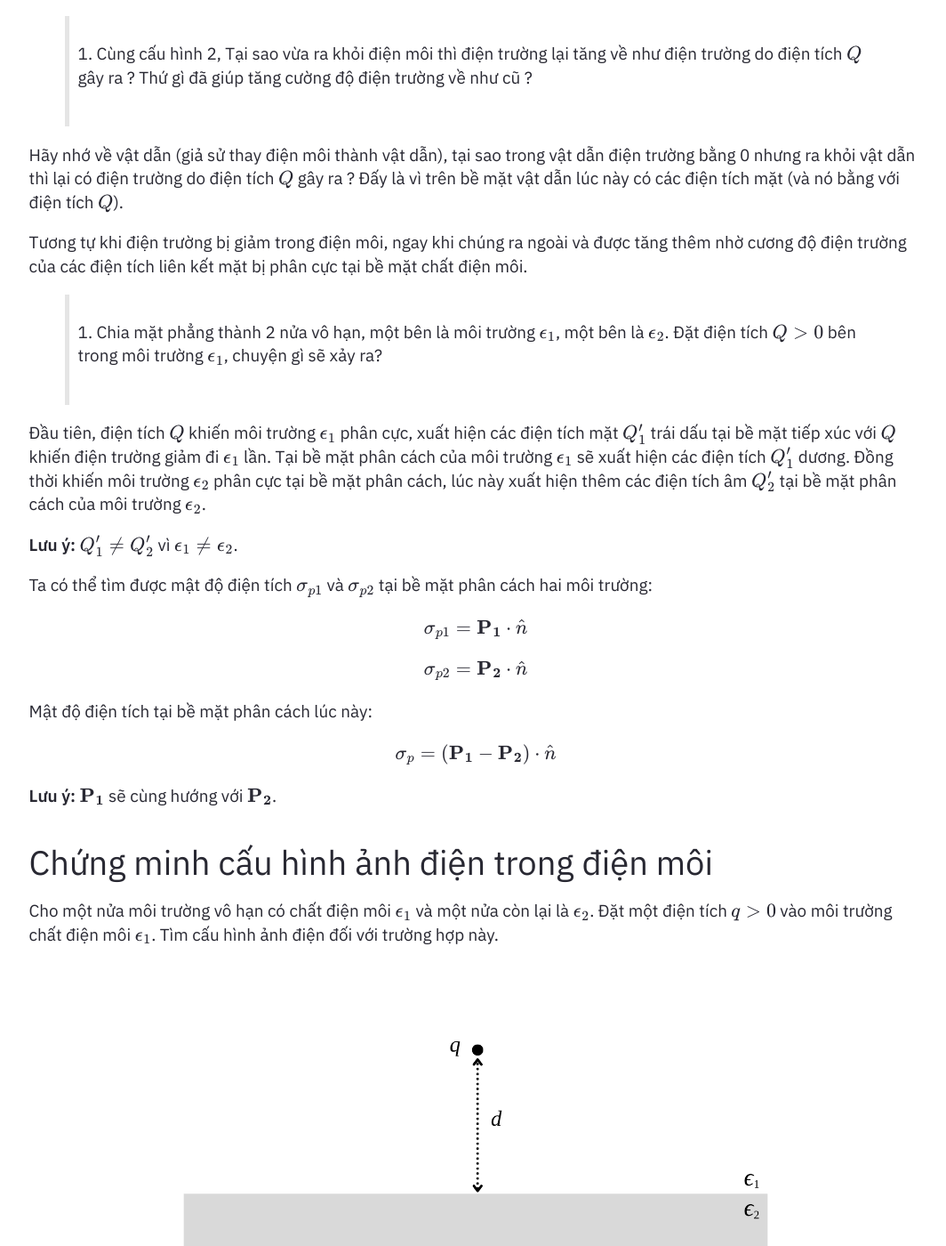
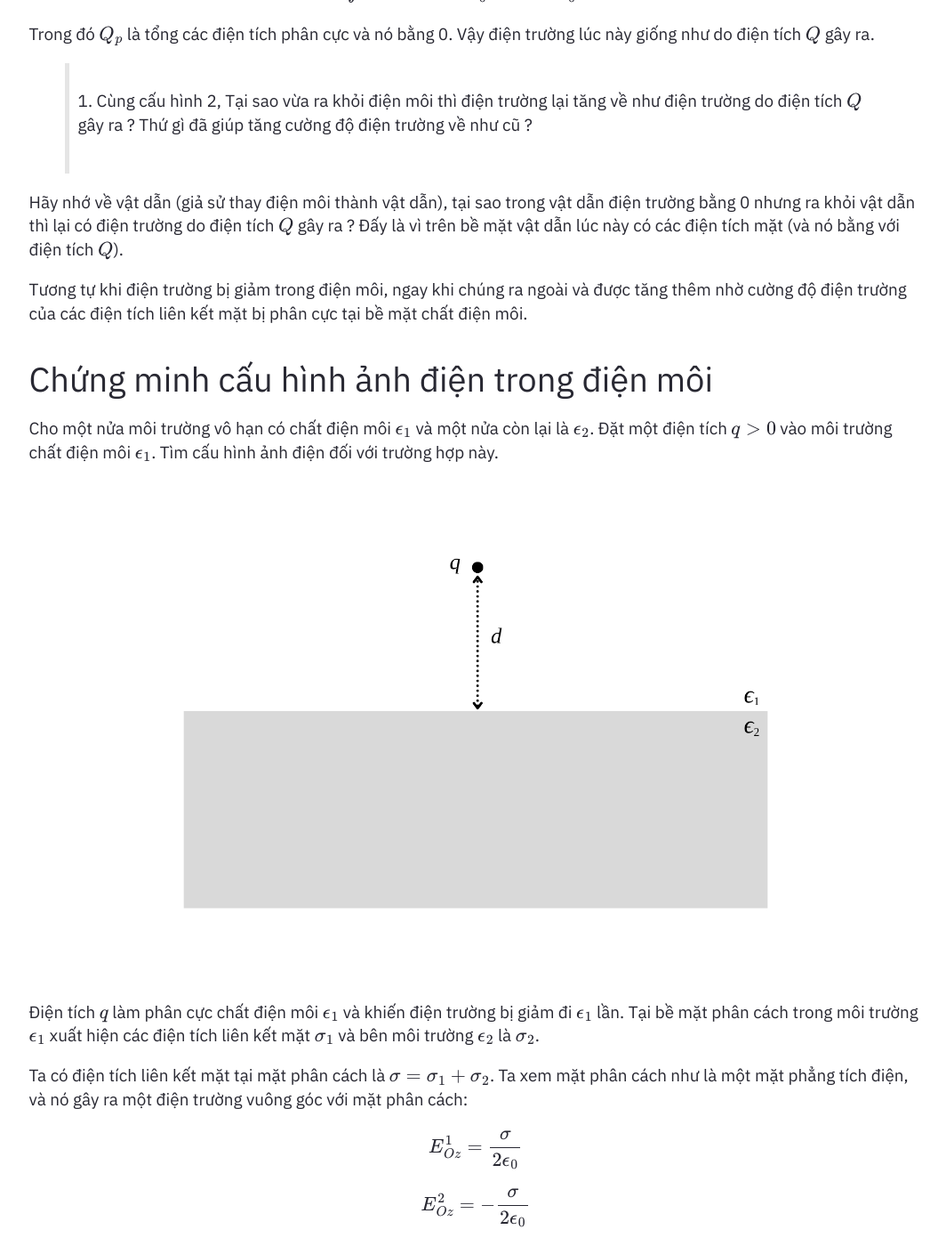
Before and after one commit to SilverTD/SilverTD.github.io, a Jekyll site: the page built from _posts/2024-3-31-Anh-dien-trong-moi-truong-dien-moi.md, in a window 1280 px wide and 1400 px high, scrolled down 2518 px. Shown: the whole window at 89% size, without its empty margins (105-1169 px from the left). Built offline with Jekyll 4.4.1, drawn with Linux system fonts in a browser that asks for light colours; formulas are drawn with MathJax 3; some of the changed text lies outside the part shown.

Commit message:
Update 2024-3-31-Anh-dien-trong-moi-truong-dien-moi.md

```diff
--- a/_posts/2024-3-31-Anh-dien-trong-moi-truong-dien-moi.md
+++ b/_posts/2024-3-31-Anh-dien-trong-moi-truong-dien-moi.md
@@ -1,6 +1,8 @@
 ---
 
 title: Ảnh điện và sự phân cực trong môi trường điện môi (31/3/2024)
+thumbnail: https://silvertd.github.io/assets/img/method_of_image_1.png
+description: Một bài viết về phương pháp ảnh điện trong môi trường điện môi.
 ---
 
 # Điều kiện biên
@@ -21,7 +23,7 @@ E_{2t} - E_{1t} = 0
 \end{equation}
 $$
 
-Trong trường tĩnh điện, điện trường không đổi do đó $\nabla \times \mathbf{E} = 0$, ngược lại $\nabla \times \mathbf{D} = \nabla \times \mathbf{P} \not= 0$.
+Trong trường tĩnh điện, điện trường không đổi do đó $\nabla \times \mathbf{E} = 0$, ngược lại $\nabla \times \mathbf{D} = \nabla \times \mathbf{P}$ (có thể bằng $0$ hoặc khác $0$).
 
 Tuy nhiên nếu dùng định lý Gauss cho vector điện trường:
 
@@ -81,7 +83,7 @@ Tổng điện tích lúc này bao gồm $Q = q + q_p = \frac{q}{\epsilon_r}$.
 
 Ngược lại, nếu môi trường điện môi là hữu hạn thì ta không thể bỏ qua sự ảnh hưởng của các điện tích dương nằm ở rìa môi trường điện môi này. Nhìn vào chất điện môi của một tụ điện, ta thấy 2 rìa của chất điện môi bị phân cực với cùng điện tích và trái dấu nhau.
 
-> 2. Giả sử một quả cầu điện tích $Q > 0$ bán kính $a$, được bao quanh bởi một quả cầu điện môi đồng tâm bán kính $b$. Điện trường bên trong và bên ngoài quả cầu điện môi sẽ như nào ?
+> 2. Giả sử một quả cầu điện tích $Q > 0$ bán kính $a$, được bao quanh bởi một quả cầu điện môi đồng tâm bán kính $b > a$. Điện trường bên trong và bên ngoài quả cầu điện môi sẽ như nào ?
 
 Khi này điện tích $Q$ gây ra điện trường làm phân cực điện môi, tuy nhiên quả cầu điện môi sẽ bị phân cực thành phần âm và phần dương (vì chất điện môi lúc này là hữu hạn). Phần âm tại bề mặt tiếp xúc với $Q$ và phân dương cùng độ lớn tại bề mặt quả cầu điện môi.
 
@@ -115,37 +117,7 @@ Trong đó $Q_p$ là tổng các điện tích phân cực và nó bằng 0. V
 
 Hãy nhớ về vật dẫn (giả sử thay điện môi thành vật dẫn), tại sao trong vật dẫn điện trường bằng 0 nhưng ra khỏi vật dẫn thì lại có điện trường do điện tích $Q$ gây ra ? Đấy là vì trên bề mặt vật dẫn lúc này có các điện tích mặt (và nó bằng với điện tích $Q$).
 
-Tương tự khi điện trường bị giảm trong điện môi, ngay khi chúng ra ngoài và được tăng thêm nhờ cương độ điện trường của các điện tích liên kết mặt bị phân cực tại bề mặt chất điện môi.
-
-> 4. Chia mặt phẳng thành 2 nửa vô hạn, một bên là môi trường $\epsilon_1$, một bên là $\epsilon_2$. Đặt điện tích $Q > 0$ bên trong môi trường $\epsilon_1$, chuyện gì sẽ xảy ra?
-
-Đầu tiên, điện tích $Q$ khiến môi trường $\epsilon_1$ phân cực, xuất hiện các điện tích mặt $Q_1'$ trái dấu tại bề mặt tiếp xúc với $Q$ khiến điện trường giảm đi $\epsilon_1$ lần. Tại bề mặt phân cách của môi trường $\epsilon_1$ sẽ xuất hiện các điện tích $Q_1'$ dương. Đồng thời khiến môi trường $\epsilon_2$ phân cực tại bề mặt phân cách, lúc này xuất hiện thêm các điện tích âm $Q_2'$ tại bề mặt phân cách của môi trường $\epsilon_2$.
-
-<b>Lưu ý:</b> $Q_1' \not= Q_2'$ vì $\epsilon_1 \not= \epsilon_2$.
-
-Ta có thể tìm được mật độ điện tích $\sigma_{p1}$ và $\sigma_{p2}$ tại bề mặt phân cách hai môi trường:
-
-$$
-\begin{equation*}
-\sigma_{p1} = \mathbf{P_1} \cdot \hat{n}
-\end{equation*}
-$$
-
-$$
-\begin{equation*}
-\sigma_{p2} = \mathbf{P_2} \cdot \hat{n}
-\end{equation*}
-$$
-
-Mật độ điện tích tại bề mặt phân cách lúc này:
-
-$$
-\begin{equation}
-\sigma_p = (\mathbf{P_1} - \mathbf{P_2}) \cdot \hat{n}
-\end{equation}
-$$
-
-<b>Lưu ý:</b> $\mathbf{P_1}$ sẽ cùng hướng với $\mathbf{P_2}$.
+Tương tự khi điện trường bị giảm trong điện môi, ngay khi chúng ra ngoài và được tăng thêm nhờ cường độ điện trường của các điện tích liên kết mặt bị phân cực tại bề mặt chất điện môi.
 
 # Chứng minh cấu hình ảnh điện trong điện môi
 
@@ -216,10 +188,15 @@ $$
 V_{M_1} = \frac{1}{4 \pi \epsilon_0} \frac{q}{\epsilon_1 | z - d|} + V_{\sigma}
 $$
 
-Trong đó:
+Trong đó $V_\sigma$ là điện thế do điện tích liên kết tại mặt phân cách $dq$ gây ra, ta có thể tính $dq = \sigma \cdot da$ trong đó để đơn giản ta dùng tọa độ cực $(\rho, \phi)$ nên $da = \rho d\rho \cdot d \phi$. Thế nên ta tính được $dq = \sigma \cdot \rho d\rho \cdot d\phi$:
 
 $$
-V_{\sigma} = \int dV = \int \frac{q_1}{4\pi \epsilon_0} \frac{\sigma 2\pi \rho \ d\rho}{2\sqrt{\rho^2 + z^2}}
+\begin{equation*}
+\begin{aligned}
+V_{\sigma} &= \int dV = \int^{2\pi}_0 \int^\infty_0 \frac{1}{4\pi \epsilon_0} \frac{\sigma \rho \ d\rho \cdot d\phi}{\sqrt{\rho^2 + z^2}} \\
+&= \int^\infty_0 \frac{1}{4\pi \epsilon_0} \frac{\sigma 2\pi \rho \ d\rho}{\sqrt{\rho^2 + z^2}}
+\end{aligned}
+\end{equation*}
 $$
 
 Ta có: $\rho/d = tan \ \theta \rightarrow \rho = d \cdot tan \ \theta$ và $d\rho = d \cdot d\theta / cos^2 \ \theta$.
```
Also changed, not shown: other parts of _posts/2024-3-31-Anh-dien-trong-moi-truong-dien-moi.md (+3 -3 lines).
